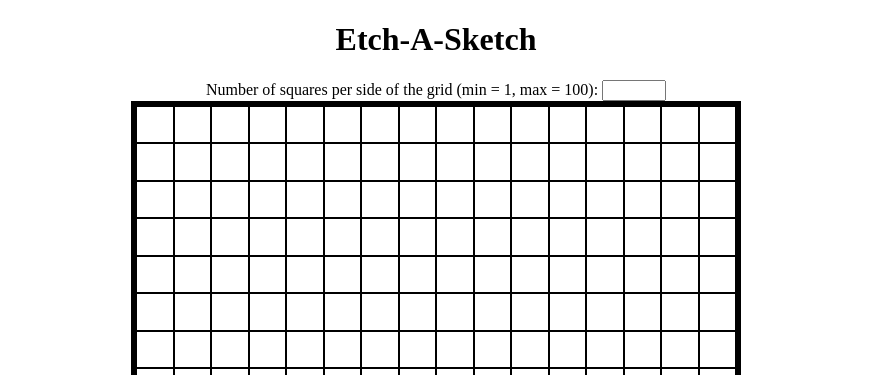
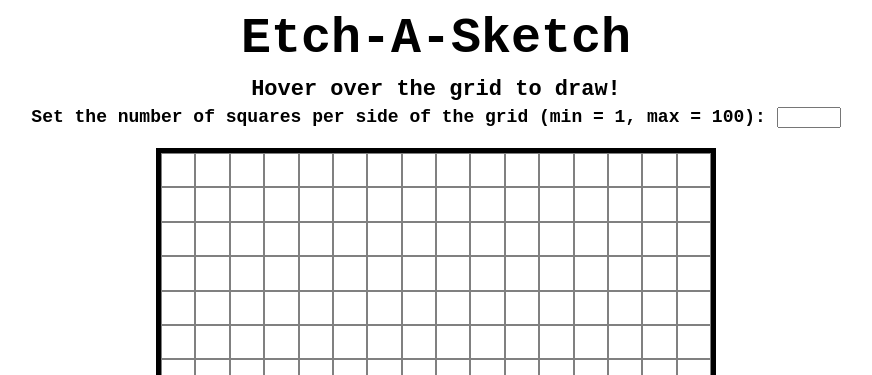
Before and after one commit to trihuang/etch-a-sketch, a plain HTML site: page index.html in a window 1280 px wide. Shown: the top 375 px of the page, without its empty margins (204-1076 px from the left). Drawn offline with Linux system fonts and the light colour scheme; a web font is replaced by a local one.

Commit message:
Update styles

```diff
--- a/index.html
+++ b/index.html
@@ -6,11 +6,17 @@
     <meta name="viewport" content="width=device-width, initial-scale=1.0">
     <title>Etch-A-Sketch</title>
     <link rel="stylesheet" href="./styles.css">
+    <link rel="preconnect" href="https://fonts.googleapis.com">
+<link rel="preconnect" href="https://fonts.gstatic.com" crossorigin>
+<link href="https://fonts.googleapis.com/css2?family=Tourney:wght@600&display=swap" rel="stylesheet">
 </head>
 <body>
     <h1>Etch-A-Sketch</h1>
-    <label for="grid-size">Number of squares per side of the grid (min = 1, max = 100):</label>
-    <input id="grid-size" type="number" min="1" max="100">
+    <p>Hover over the grid to draw!</p>
+    <div class="subtext">
+        <label for="grid-size">Set the number of squares per side of the grid (min = 1, max = 100):</label>
+        <input id="grid-size" type="number" min="1" max="100">
+    </div>
     <div class="grid"></div>
     <script src="index.js"></script>
 </body>
--- a/styles.css
+++ b/styles.css
@@ -2,15 +2,37 @@ body {
     text-align: center;
 }
 
+h1 {
+    font-family: Tourney, 'Courier New', monospace;
+    font-size: 50px;
+    margin: 10px;
+}
+
+p {
+    font-size: 22px;
+    margin: 5px;
+}
+
+.subtext {
+    font-size: 18px;
+    margin-bottom: 20px;
+}
+
+p, .subtext {
+    font-family: 'Courier New', Courier, monospace;
+    font-weight: bold;
+}
+
 .grid {
     border: 5px solid black;
-    width: 600px;
-    height: 600px;
-    margin: auto auto;
+    width: 550px;
+    height: 550px;
+    margin: 0 auto;
     display: grid;
     grid-template-columns: repeat(16, 1fr);
+    grid-template-rows: repeat(16, 1fr);
 }
 
 .square {
-    border: 1px solid black;
+    border: 1px solid gray;
 }
```
